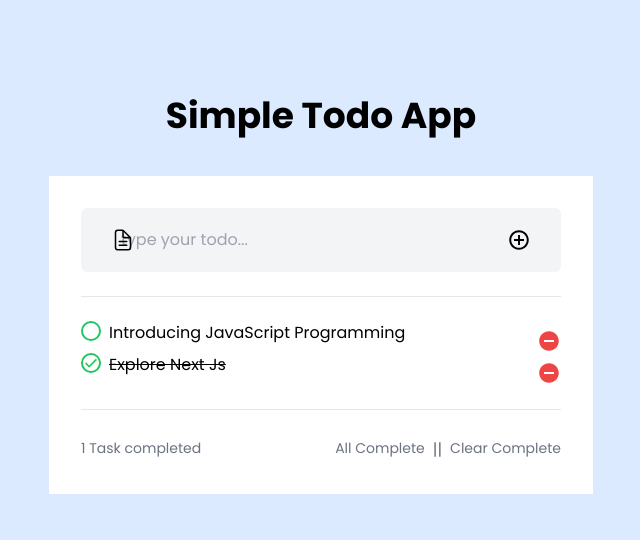
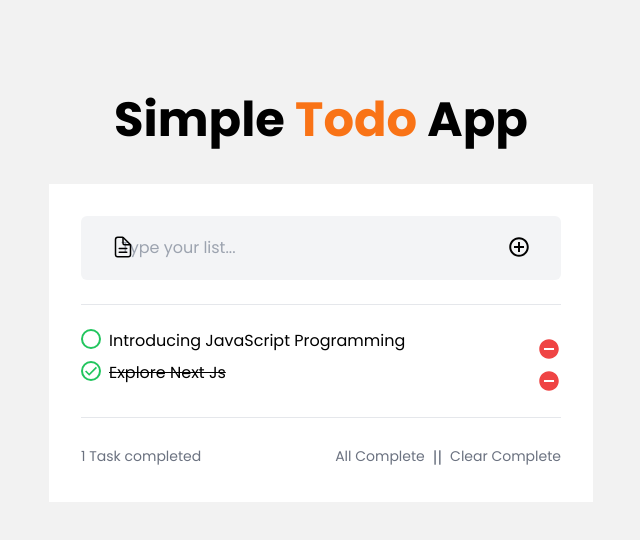
Before and after one commit to arifraj9911/todo_app_next_projects, a Next.js app: page / in a window 1280 px wide. Shown: the top 540 px of the page, without its empty margins (319-959 px from the left). Built offline with nearby package versions, Linux system fonts and the light colour scheme.

Commit message:
todo app title added

```diff
--- a/src/app/globals.css
+++ b/src/app/globals.css
@@ -1,4 +1,4 @@
-@import url('https://fonts.googleapis.com/css2?family=Inter:wght@100..900&family=Poppins:ital,wght@0,100;0,200;0,300;0,400;0,500;0,600;0,700;0,800;0,900;1,100;1,200;1,300;1,400;1,500;1,600;1,700;1,800;1,900&display=swap');
+
 
 @tailwind base;
 @tailwind components;
--- a/src/app/layout.js
+++ b/src/app/layout.js
@@ -5,7 +5,7 @@ import "./globals.css";
 const poppins = Poppins({ weight:['400','500','700'],subsets: ["latin"] });
 
 export const metadata = {
-  title: "Create Next App",
+  title: "Todo App",
   description: "Generated by create next app",
 };
 
--- a/src/app/page.js
+++ b/src/app/page.js
@@ -1,16 +1,15 @@
-"use client"
+"use client";
 
 import TodoApp from "@/components/TodoApp/TodoApp";
 import store from "@/redux/store";
-import Image from "next/image";
 import { Provider } from "react-redux";
 
 export default function Home() {
   return (
     <Provider store={store}>
-    <main className="flex min-h-screen flex-col bg-[#DBEAFE] items-center justify-between p-24">
-      <TodoApp></TodoApp>
-    </main>
+      <main className="flex min-h-screen flex-col bg-[#f2f2f2] items-center justify-between p-24">
+        <TodoApp></TodoApp>
+      </main>
     </Provider>
   );
 }
--- a/src/components/TodoApp/TodoApp.jsx
+++ b/src/components/TodoApp/TodoApp.jsx
@@ -60,11 +60,11 @@ const TodoApp = () => {
 
   return (
     <div className="w-2/4 mx-auto ">
-      <h2 className="text-4xl text-center mb-10 font-bold relative">
-        Simple Todo App
+      <h2 className="text-5xl text-center mb-10 font-bold relative">
+        Simple <span className="text-orange-500">Todo</span> App
       </h2>
       <div className="bg-white p-8">
-        <span className="absolute top-[228px] left-[430px]">
+        <span className="absolute top-[235px] left-[430px]">
           <IoDocumentTextOutline className="text-2xl" />
         </span>
         <input
@@ -73,12 +73,12 @@ const TodoApp = () => {
           onChange={handleInput}
           name=""
           className="py-5 w-full px-10 rounded-md  outline-none bg-[#F3F4F6]"
-          placeholder="type your todo..."
+          placeholder="Type your list..."
           id=""
         />
         <span
           onClick={handleAdded}
-          className="absolute top-[228px] cursor-pointer right-[430px]"
+          className="absolute top-[235px] cursor-pointer right-[430px]"
         >
           <IoMdAddCircleOutline className="text-2xl" />
         </span>
```
